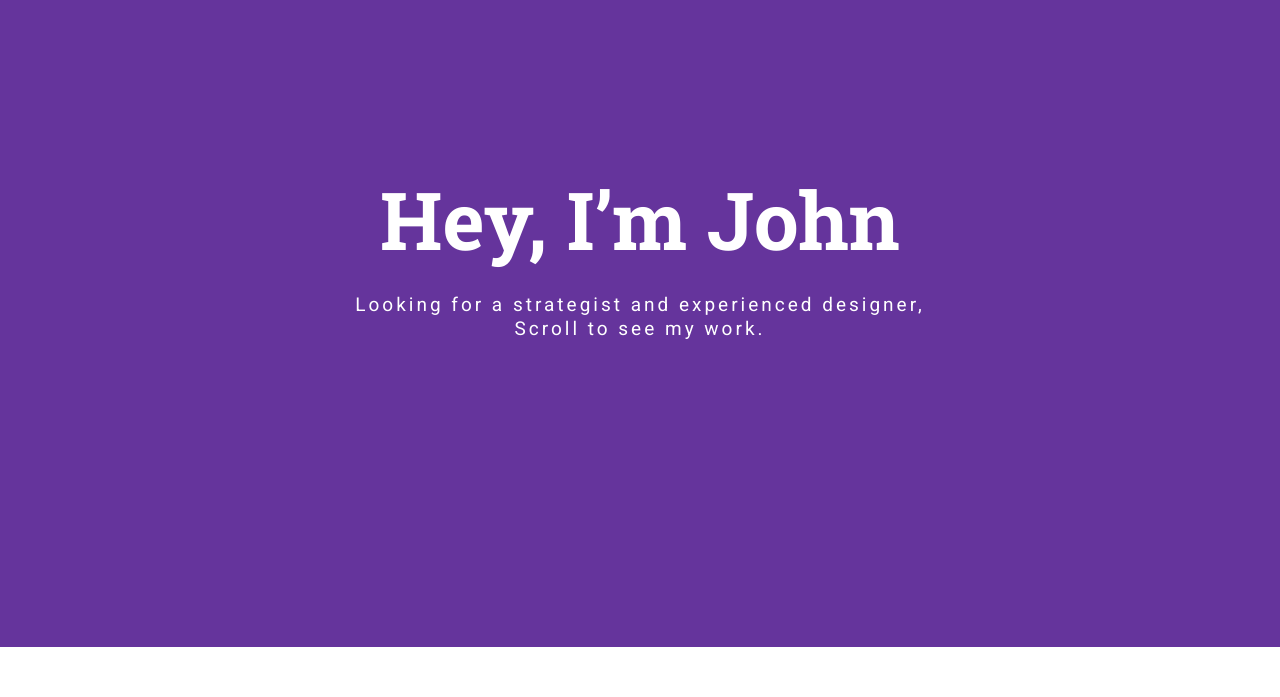
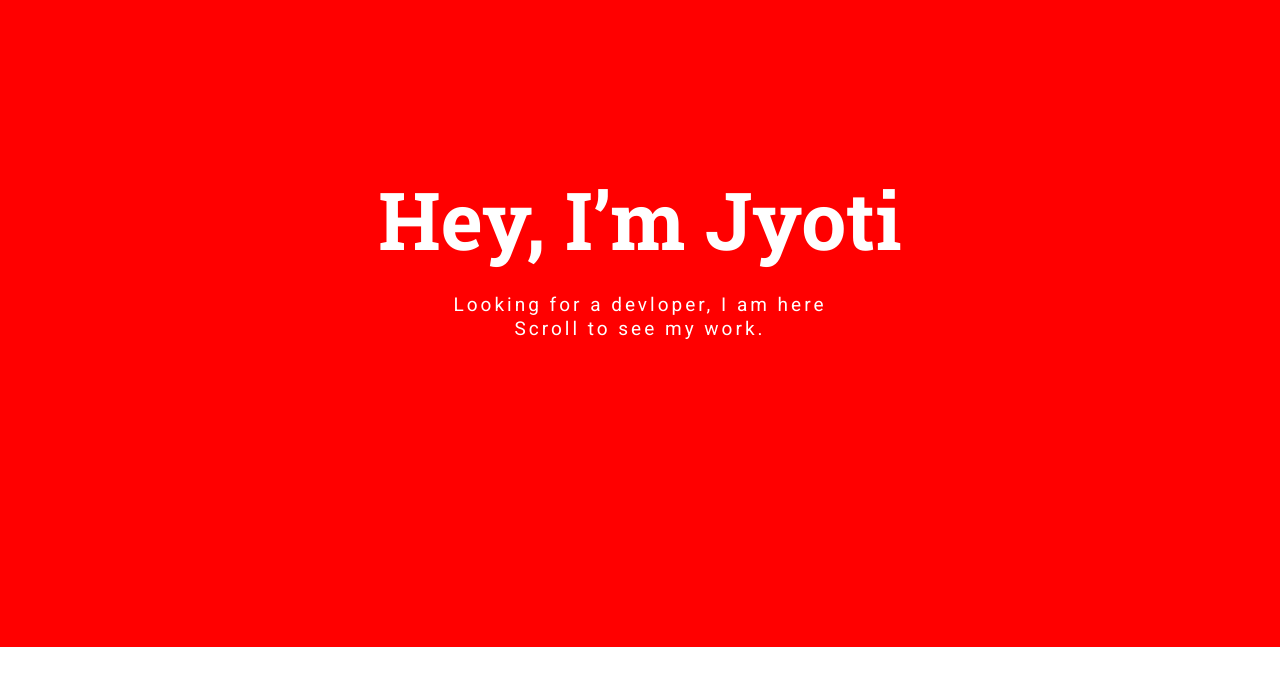
Before and after one commit to jyoti0208/myWebsite, a plain HTML site: page index.html in a window 1280 px wide. Shown: the part 103-800 px from the top of the page. Drawn offline with nearby package versions, Linux system fonts and the light colour scheme.

Commit message:
adding mine change

```diff
--- a/css/main.css
+++ b/css/main.css
@@ -298,7 +298,7 @@ ul li {
 -------------------------------------------------------------------------------*/
 
 .banner {
-	background-color: #65349c;
+	background-color: red;
 	min-height: 750px;
 }
 .banner-text {
--- a/index.html
+++ b/index.html
@@ -24,7 +24,7 @@
 <section class="banner" role="banner">
   <header id="header">
     <!-- navigation section  -->
-    <div class="header-content clearfix"> <a class="logo" href="#"><img src="images/logo.png" alt="Mafolio"></a>
+    <div class="header-content clearfix"> <a class="logo" href="#"><img src="images/logo.png" alt="Jyoti"></a>
       <nav class="navigation" role="navigation">
         <ul class="primary-nav">
           <li><a href="about.html">About Me</a></li>
@@ -40,8 +40,8 @@
   <div class="container">
     <div class="col-md-10 col-md-offset-1">
       <div class="banner-text text-center">
-        <h1>Hey, I’m John</h1>
-        <p>Looking for a strategist and experienced designer,<br>
+        <h1>Hey, I’m Jyoti</h1>
+        <p>Looking for a devloper, I am here<br>
           Scroll to see my work.</p>
         <!-- banner text -->
       </div>
```
